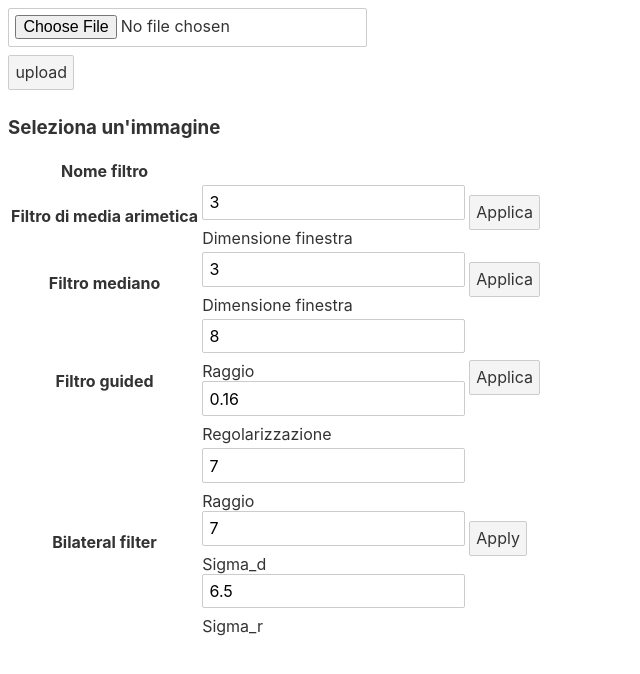
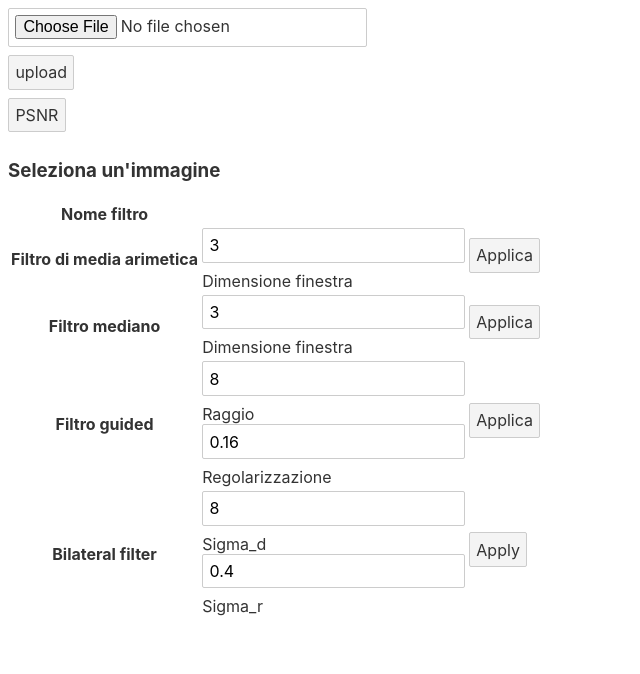
Before and after one commit to khalld/image-processing-web-app, a Svelte app in the folder client/: page / in a window 1280 px wide. Shown: the top 674 px of the page, without its empty margins (0-640 px from the left). Built offline with nearby package versions, Linux system fonts and the light colour scheme.

Commit message:
importato bilateral filter migliorato su web-app

```diff
--- a/client/src/App.svelte
+++ b/client/src/App.svelte
@@ -19,9 +19,8 @@
     meanObj = {kernelDim: 3},
     medianObj = { kernelDim: 3},
     bilateralObj = {
-      radius: 7,
-      sigma_d: 7,
-      sigma_r: 6.5
+      sigma_d: 8,
+      sigma_r: 0.4
     },
     guidedObj = {
       radius: 8,
@@ -114,7 +113,6 @@
         'Content-type': 'application/json'
       },
       body: JSON.stringify({
-        radius: bilateralObj.radius,
         sigma_d: bilateralObj.sigma_d,
         sigma_r: bilateralObj.sigma_r
       })
@@ -147,6 +145,19 @@
     })
   }
 
+  function psnr(){
+
+    fetch("./psnr", {
+      method: 'get'
+    })
+    .then(response => response.text())
+    .then(myPsnr => {
+      console.log(myPsnr)
+    })
+    .catch(err => {console.log("error", err)})
+
+  }
+
 </script>
 
 <div class="d-flex">
@@ -161,6 +172,8 @@
     <button class="btn btn-success text-uppercase btn-lg" on:click={download}>download</button>
   </div>
   {/if}
+
+  <button class="btn btn-info text-uppercase btn-lg" on:click={psnr}>PSNR</button>
 </div>
 
 
@@ -249,12 +262,6 @@
         <div class="row g-2">
           <div class="col-md">
             <div class="form-floating">
-              <input type="number" class="form-control" id="radiusBilateral" bind:value={bilateralObj.radius}>
-              <label for="radiusBilateral">Raggio</label>
-            </div>
-          </div>
-          <div class="col-md">
-            <div class="form-floating">
               <input type="number" class="form-control" id="sigmaDBilateral" bind:value={bilateralObj.sigma_d}>
               <label for="sigmaDBilateral">Sigma_d</label>
             </div>
```
Also changed, not shown: 1 other file (tests, documents, lock files or other folders).
